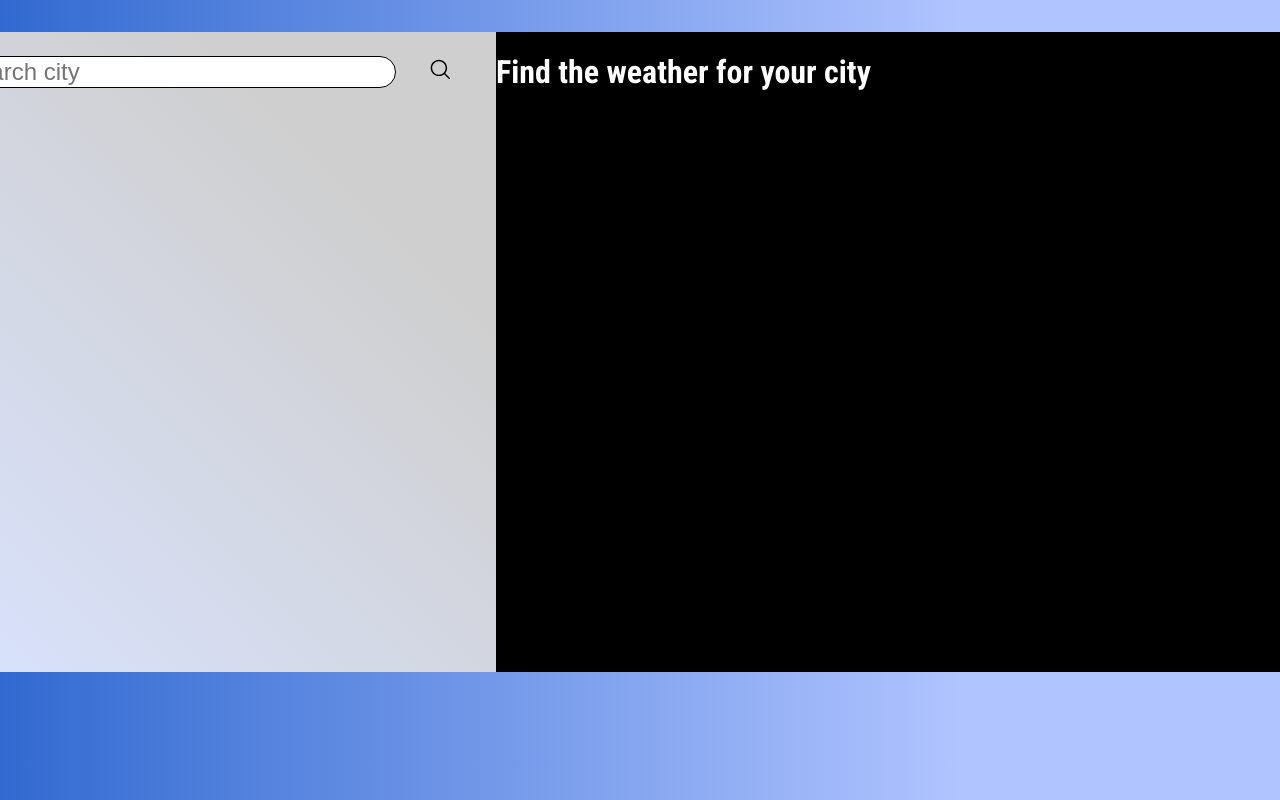
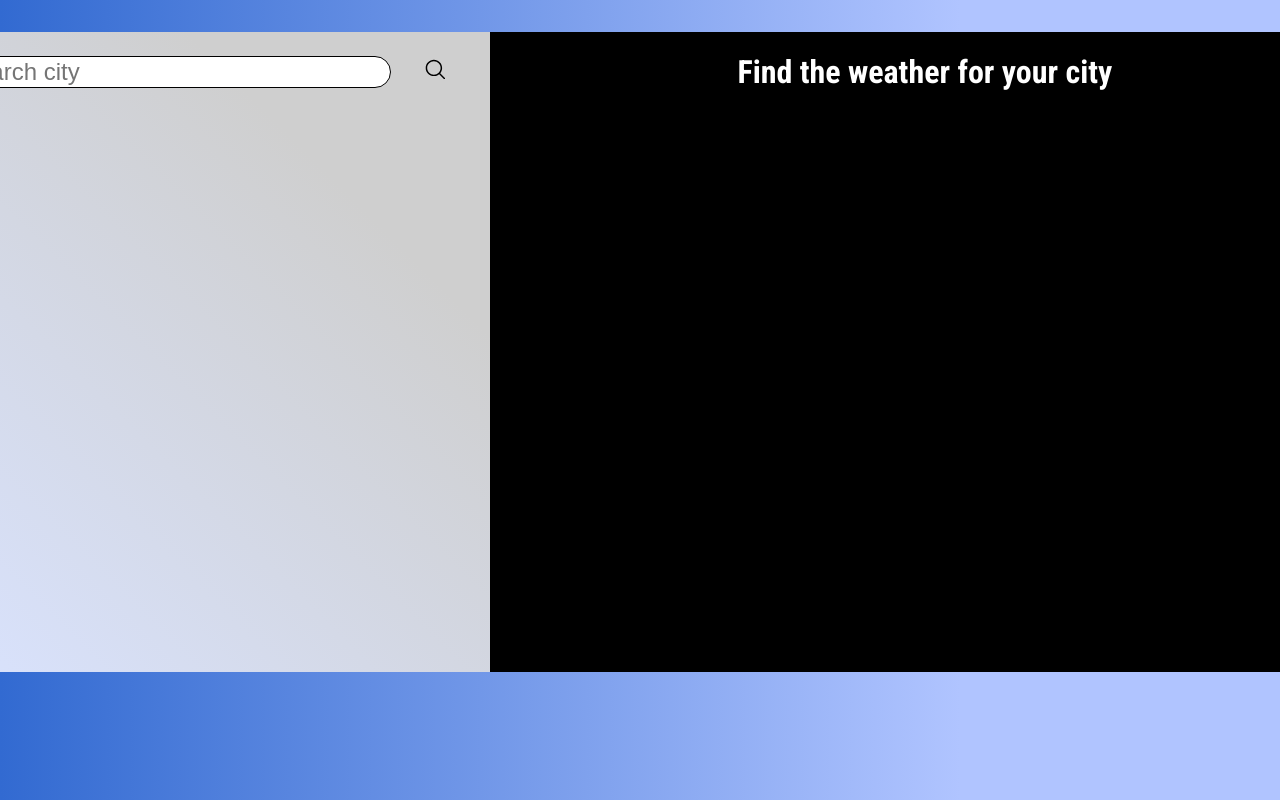
Before and after one commit to MilesanC/weather-app, a plain HTML site: page index.html in a window 1280 px wide. Shown: the top 800 px of the page. Drawn offline with Linux system fonts and the light colour scheme.

Commit message:
Good Designe2.0/not right part

```diff
--- a/style.css
+++ b/style.css
@@ -29,6 +29,7 @@ body {
 }
 
 .text-container{
+  width: 55rem;
   text-align: center;
 }
 
```
